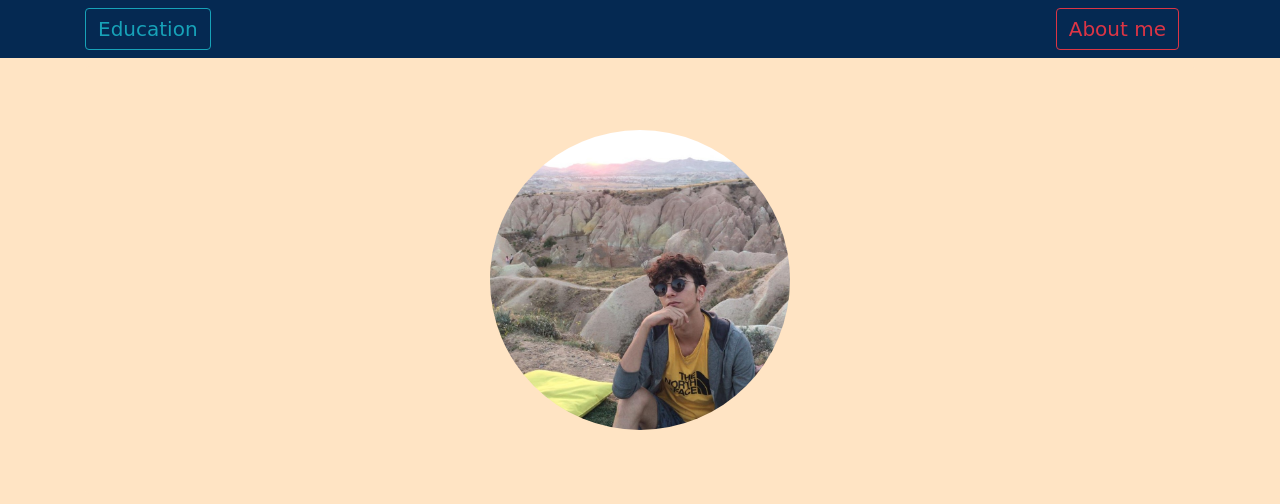
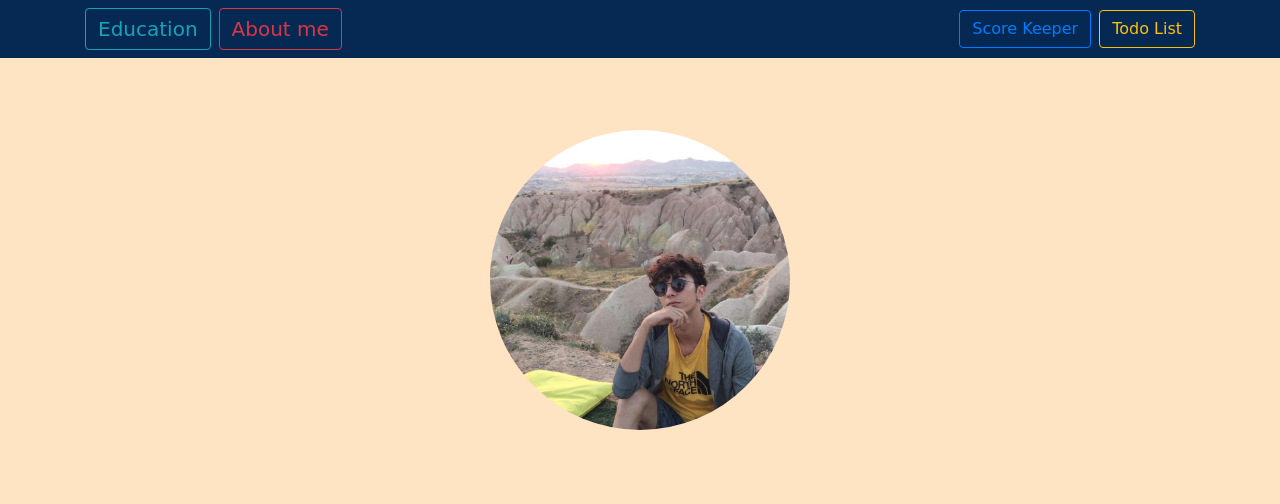
Before and after one commit to bedirhansahin/bedirhansahin.github.io, a plain HTML site: page index.html in a window 1280 px wide. Shown: the top 504 px of the page. Drawn offline with nearby package versions, Linux system fonts and the light colour scheme; files whose address does not match are found by name; a web font is replaced by a local one.

```diff
--- a/index.html
+++ b/index.html
@@ -21,8 +21,10 @@
     <nav class="navbar navbar-expand-lg sticky-top mb-2" style="background-color:rgb(5, 41, 82) ;">
         <div class="container">
             <a href="#education"><button class="navbar-brand btn btn-outline-info m-0">Education</button></a>
-            <a href="#about" class="ml-auto"><button class="navbar-brand btn btn-outline-danger ml-auto">About me</button></a>
-
+            <a href="#about" class="mr-auto ml-2"><button class="navbar-brand btn btn-outline-danger ml-auto">About
+                    me</button></a>
+            <a href="pingpong.html" class="ml-2"><button class="nav-brand btn btn-outline-primary ml-auto">Score Keeper</button></a>
+            <a href="todo.html" class="ml-2"><button class="nav-brand btn btn-outline-warning ml-auto">Todo List</button></a>
         </div>
     </nav>
     <div class="container">
```
Also changed, not shown: 1 other file.
